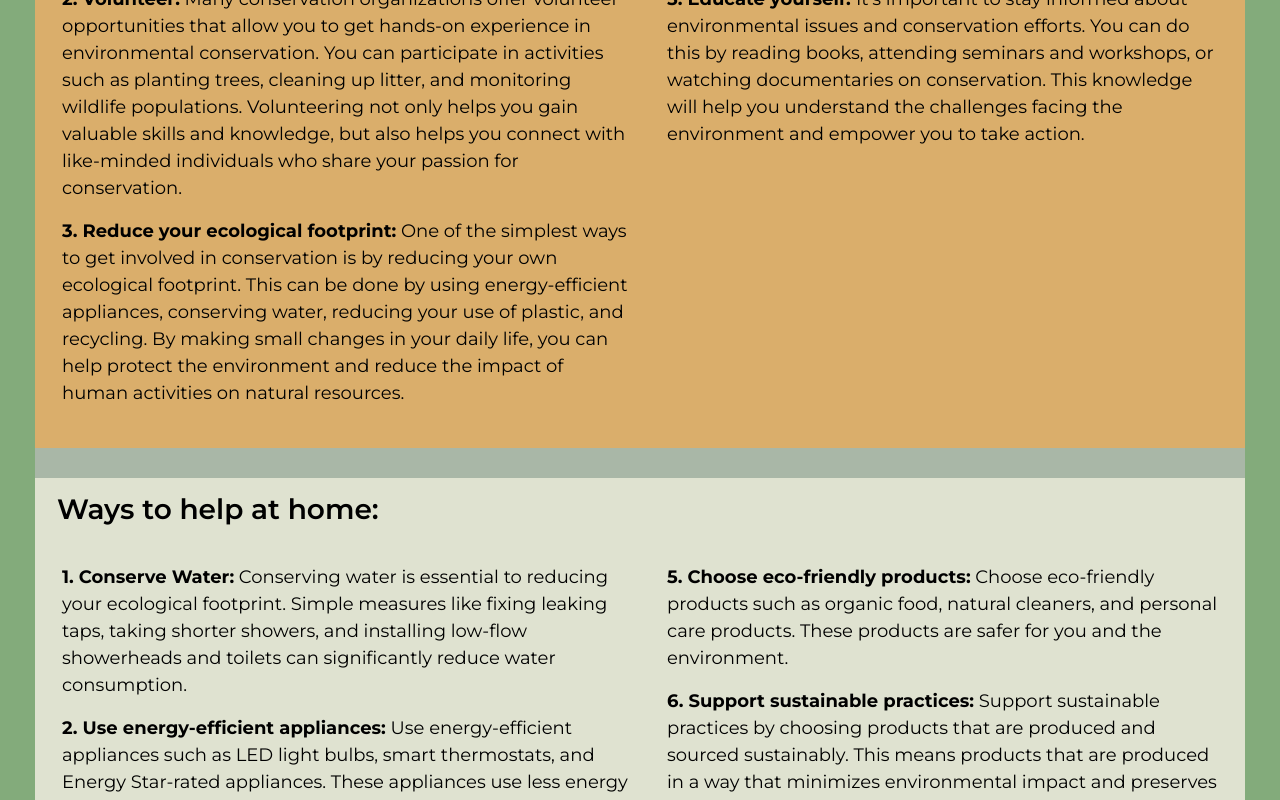
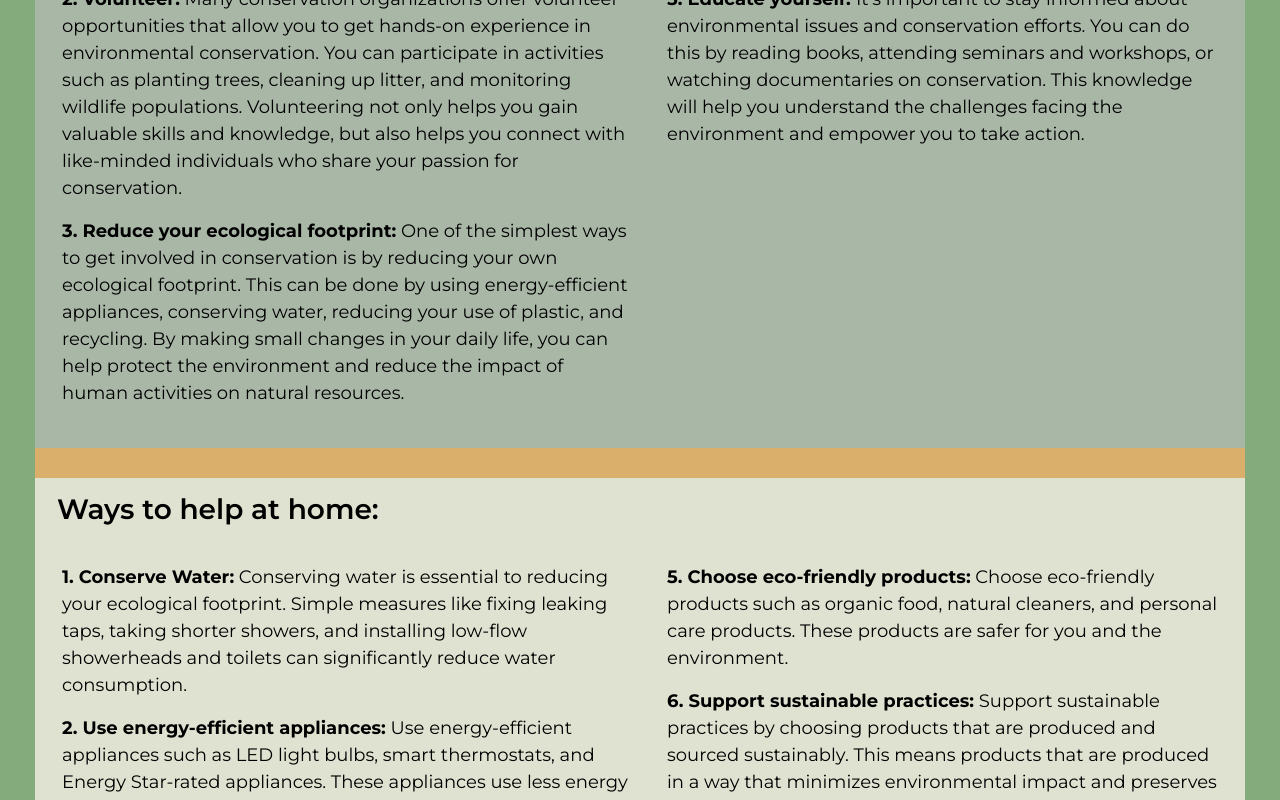
Before and after one commit to sarahkuss/final-project-web, a React (Create React App) app: page /getinvolved in a window 1280 px wide. Shown: the part 484-1284 px from the top of the page. Built offline with nearby package versions, Linux system fonts and the light colour scheme.

Commit message:
changed bg colors in GI

```diff
--- a/src/styles/getInvolved.css
+++ b/src/styles/getInvolved.css
@@ -39,7 +39,8 @@
   margin-bottom: 0;
   padding: 10px;
   padding-top: 15px;
-  background-color: rgba(250, 176, 102, 0.738);
+  background-color: rgb(169, 183, 167);
+  /* background-color: rgba(250, 176, 102, 0.738); */
 }
 
 .help-row {
@@ -72,6 +73,6 @@
 }
 
 .line-row {
-  background-color: rgb(169, 183, 167);
+  background-color: rgba(250, 176, 102, 0.738);
   height: 30px;
 }
```
